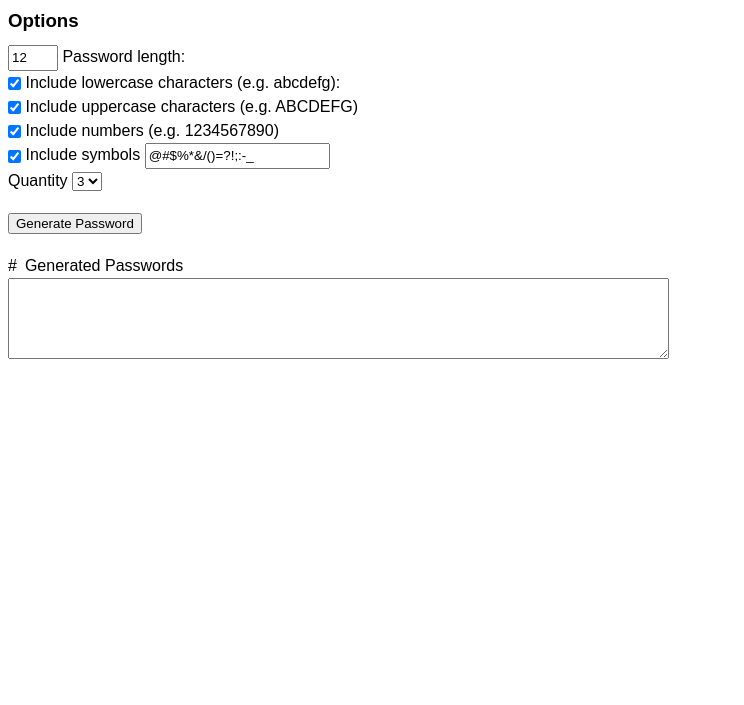
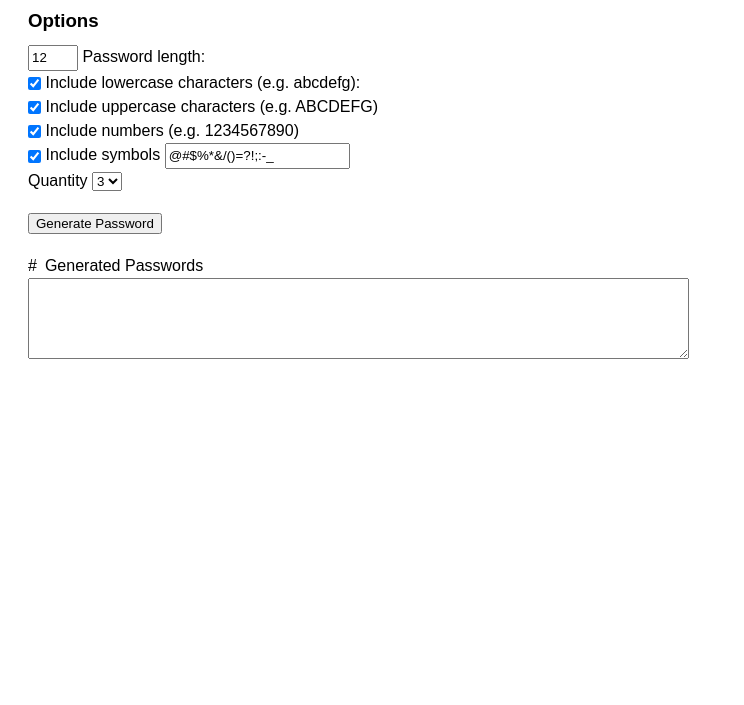
Before and after one commit to didierCH/easy-js-password-generator, a plain HTML site: page index.html in a window 1280 px wide. Shown: the part 95-800 px from the top of the page, without its empty margins (0-744 px from the left). Drawn offline with Linux system fonts and the light colour scheme.

Commit message:
add margin-left to wrapper and h1 and h2

```diff
--- a/css/main.css
+++ b/css/main.css
@@ -26,3 +26,7 @@ input[type="number"] {
 #generatePassword {
     margin: 20px 0;
 }
+
+#wrapper, h1, h2 {
+    margin-left: 20px;
+}
```
